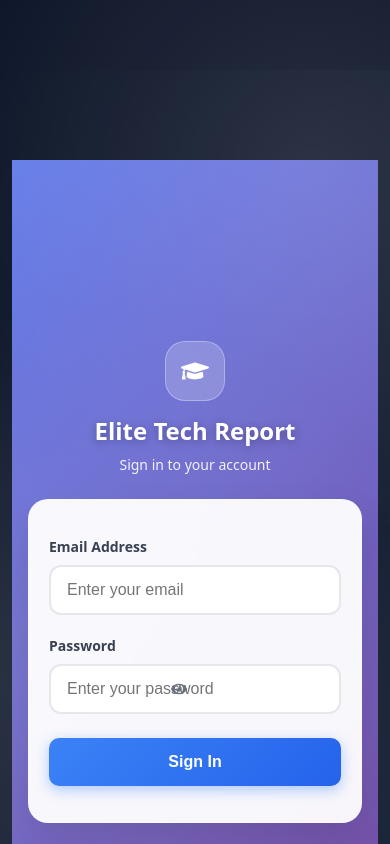
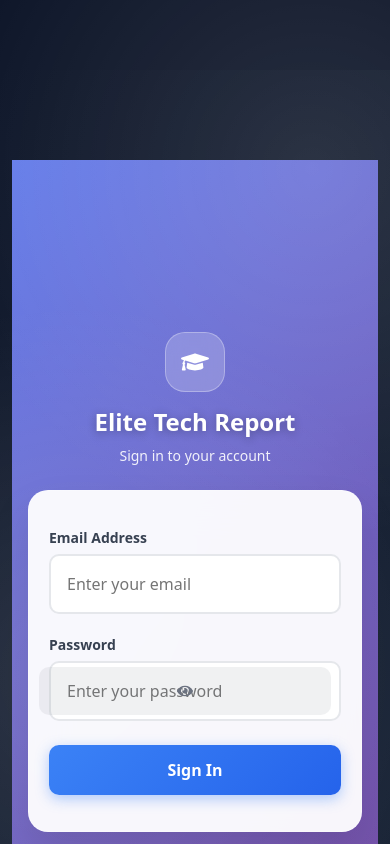
Before and after one commit to osei222/school-report-saas, a React (Vite) app in the folder frontend/: page /login in a window 390 px wide. Built offline with nearby package versions, Linux system fonts and the light colour scheme; no server answers.

Commit message:
Enhance mobile responsive design for login form fields

```diff
--- a/frontend/src/pages/Login.jsx
+++ b/frontend/src/pages/Login.jsx
@@ -118,7 +118,7 @@ export default function Login() {
           <div style={{ marginBottom: isSmallMobile ? '16px' : '20px' }}>
             <label style={{
               display: 'block',
-              marginBottom: '8px',
+              marginBottom: isSmallMobile ? '6px' : '8px',
               fontSize: isSmallMobile ? '13px' : isMobile ? '14px' : isTablet ? '14.5px' : '15px',
               fontWeight: '600',
               color: '#374151'
@@ -130,25 +130,42 @@ export default function Login() {
               required
               style={{
                 width: '100%',
-                padding: isSmallMobile ? '12px 14px' : isMobile ? '14px 16px' : isTablet ? '15px 17px' : '16px 18px',
+                padding: isSmallMobile
+                  ? '14px 14px'
+                  : isMobile
+                    ? '16px 16px'
+                    : isTablet
+                      ? '17px 17px'
+                      : '18px 18px',
                 fontSize: '16px', // Always 16px to prevent zoom on iOS
                 border: '2px solid #e5e7eb',
-                borderRadius: isSmallMobile ? '8px' : '12px',
+                borderRadius: isSmallMobile ? '8px' : isMobile ? '10px' : '12px',
                 outline: 'none',
                 transition: 'all 0.3s ease',
                 background: 'white',
+                color: '#1f2937',
+                fontFamily: 'inherit',
                 WebkitAppearance: 'none', // Remove iOS styling
-                MozAppearance: 'none'
+                MozAppearance: 'none',
+                boxSizing: 'border-box',
+                // Enhanced mobile styling
+                minHeight: isSmallMobile ? '48px' : isMobile ? '52px' : '56px',
+                lineHeight: '1.5'
               }}
               onFocus={(e) => {
                 e.target.style.borderColor = '#3b82f6'
-                e.target.style.boxShadow = '0 0 0 3px rgba(59,130,246,0.1)'
+                e.target.style.boxShadow = isMobile
+                  ? '0 0 0 3px rgba(59,130,246,0.15)'
+                  : '0 0 0 3px rgba(59,130,246,0.1)'
+                e.target.style.background = '#fefefe'
               }}
               onBlur={(e) => {
                 e.target.style.borderColor = '#e5e7eb'
                 e.target.style.boxShadow = 'none'
+                e.target.style.background = 'white'
               }}
               placeholder="Enter your email"
+              autoComplete="email"
             />
           </div>
 
@@ -156,12 +173,15 @@ export default function Login() {
           <div style={{ marginBottom: isSmallMobile ? '20px' : '24px' }}>
             <label style={{
               display: 'block',
-              marginBottom: '8px',
+              marginBottom: isSmallMobile ? '6px' : '8px',
               fontSize: isSmallMobile ? '13px' : isMobile ? '14px' : isTablet ? '14.5px' : '15px',
               fontWeight: '600',
               color: '#374151'
             }}>Password</label>
-            <div style={{ position: 'relative' }}>
+            <div style={{
+              position: 'relative',
+              width: '100%'
+            }}>
               <input
                 type={showPassword ? 'text' : 'password'}
                 value={password}
@@ -169,48 +189,91 @@ export default function Login() {
                 required
                 style={{
                   width: '100%',
-                  padding: isSmallMobile ? '12px 48px 12px 14px' : isMobile ? '14px 50px 14px 16px' : isTablet ? '15px 52px 15px 17px' : '16px 50px 16px 18px',
-                  fontSize: '16px',
+                  padding: isSmallMobile
+                    ? '14px 50px 14px 14px'
+                    : isMobile
+                      ? '16px 52px 16px 16px'
+                      : isTablet
+                        ? '17px 54px 17px 17px'
+                        : '18px 56px 18px 18px',
+                  fontSize: '16px', // Fixed at 16px to prevent zoom on iOS
                   border: '2px solid #e5e7eb',
-                  borderRadius: isSmallMobile ? '8px' : '12px',
+                  borderRadius: isSmallMobile ? '8px' : isMobile ? '10px' : '12px',
                   outline: 'none',
                   transition: 'all 0.3s ease',
                   background: 'white',
+                  color: '#1f2937',
+                  fontFamily: 'inherit',
                   WebkitAppearance: 'none',
-                  MozAppearance: 'none'
+                  MozAppearance: 'none',
+                  boxSizing: 'border-box',
+                  // Enhanced mobile styling
+                  minHeight: isSmallMobile ? '48px' : isMobile ? '52px' : '56px',
+                  lineHeight: '1.5'
                 }}
                 onFocus={(e) => {
                   e.target.style.borderColor = '#3b82f6'
-                  e.target.style.boxShadow = '0 0 0 3px rgba(59,130,246,0.1)'
+                  e.target.style.boxShadow = isMobile
+                    ? '0 0 0 3px rgba(59,130,246,0.15)'
+                    : '0 0 0 3px rgba(59,130,246,0.1)'
+                  e.target.style.background = '#fefefe'
                 }}
                 onBlur={(e) => {
                   e.target.style.borderColor = '#e5e7eb'
                   e.target.style.boxShadow = 'none'
+                  e.target.style.background = 'white'
                 }}
                 placeholder="Enter your password"
+                autoComplete="current-password"
               />
               <button
                 type="button"
                 onClick={() => setShowPassword(!showPassword)}
                 style={{
                   position: 'absolute',
-                  right: isSmallMobile ? '12px' : '16px',
+                  right: isSmallMobile ? '8px' : isMobile ? '10px' : '12px',
                   top: '50%',
                   transform: 'translateY(-50%)',
-                  background: 'none',
+                  background: 'rgba(107, 114, 128, 0.1)',
                   border: 'none',
                   color: '#6b7280',
                   cursor: 'pointer',
-                  padding: isSmallMobile ? '6px' : '4px',
+                  padding: isSmallMobile ? '8px' : isMobile ? '10px' : '12px',
                   display: 'flex',
                   alignItems: 'center',
                   justifyContent: 'center',
-                  minWidth: isSmallMobile ? '32px' : '40px',
-                  minHeight: isSmallMobile ? '32px' : '40px',
-                  borderRadius: '4px'
+                  minWidth: isSmallMobile ? '36px' : isMobile ? '40px' : '44px',
+                  minHeight: isSmallMobile ? '36px' : isMobile ? '40px' : '44px',
+                  borderRadius: isSmallMobile ? '6px' : '8px',
+                  transition: 'all 0.2s ease',
+                  // Enhanced touch target for mobile
+                  touchAction: 'manipulation'
+                }}
+                onMouseEnter={(e) => {
+                  if (!isMobile) {
+                    e.target.style.background = 'rgba(107, 114, 128, 0.2)'
+                    e.target.style.color = '#4b5563'
+                  }
+                }}
+                onMouseLeave={(e) => {
+                  if (!isMobile) {
+                    e.target.style.background = 'rgba(107, 114, 128, 0.1)'
+                    e.target.style.color = '#6b7280'
+                  }
+                }}
+                onTouchStart={(e) => {
+                  e.target.style.background = 'rgba(107, 114, 128, 0.25)'
+                  e.target.style.transform = 'translateY(-50%) scale(0.95)'
+                }}
+                onTouchEnd={(e) => {
+                  e.target.style.background = 'rgba(107, 114, 128, 0.1)'
+                  e.target.style.transform = 'translateY(-50%) scale(1)'
                 }}
               >
-                {showPassword ? <FaEyeSlash size={isSmallMobile ? 14 : 16} /> : <FaEye size={isSmallMobile ? 14 : 16} />}
+                {showPassword ?
+                  <FaEyeSlash size={isSmallMobile ? 14 : isMobile ? 16 : 18} /> :
+                  <FaEye size={isSmallMobile ? 14 : isMobile ? 16 : 18} />
+                }
               </button>
             </div>
           </div>
@@ -221,29 +284,45 @@ export default function Login() {
             disabled={loading}
             style={{
               width: '100%',
-              padding: isSmallMobile ? '14px' : isMobile ? '16px' : isTablet ? '17px' : '18px',
+              padding: isSmallMobile ? '16px' : isMobile ? '18px' : isTablet ? '19px' : '20px',
               fontSize: isSmallMobile ? '15px' : isMobile ? '16px' : isTablet ? '17px' : '18px',
               fontWeight: '600',
               color: 'white',
               background: loading ? '#9ca3af' : 'linear-gradient(135deg, #3b82f6, #2563eb)',
               border: 'none',
-              borderRadius: isSmallMobile ? '8px' : '12px',
+              borderRadius: isSmallMobile ? '8px' : isMobile ? '10px' : '12px',
               cursor: loading ? 'not-allowed' : 'pointer',
               transition: 'all 0.3s ease',
               boxShadow: loading ? 'none' : '0 4px 14px rgba(59,130,246,0.4)',
               transform: loading ? 'scale(1)' : 'scale(1)',
-              minHeight: isSmallMobile ? '48px' : '52px' // Ensure touch-friendly size
+              minHeight: isSmallMobile ? '52px' : isMobile ? '56px' : '60px', // Enhanced touch target
+              fontFamily: 'inherit',
+              touchAction: 'manipulation', // Improve touch response
+              position: 'relative',
+              overflow: 'hidden'
             }}
             onMouseEnter={(e) => {
-              if (!loading) {
+              if (!loading && !isMobile) {
                 e.target.style.transform = 'translateY(-1px)'
                 e.target.style.boxShadow = '0 6px 20px rgba(59,130,246,0.5)'
               }
             }}
             onMouseLeave={(e) => {
-              if (!loading) {
+              if (!loading && !isMobile) {
                 e.target.style.transform = 'translateY(0)'
                 e.target.style.boxShadow = '0 4px 14px rgba(59,130,246,0.4)'
+              }
+            }}
+            onTouchStart={(e) => {
+              if (!loading) {
+                e.target.style.transform = 'scale(0.98)'
+                e.target.style.background = 'linear-gradient(135deg, #2563eb, #1d4ed8)'
+              }
+            }}
+            onTouchEnd={(e) => {
+              if (!loading) {
+                e.target.style.transform = 'scale(1)'
+                e.target.style.background = 'linear-gradient(135deg, #3b82f6, #2563eb)'
               }
             }}
           >
@@ -300,7 +379,52 @@ export default function Login() {
           /* Enhanced touch targets for mobile */
           @media (max-width: 768px) {
             button {
-              min-height: 44px; /* Apple's recommended touch target */
+              min-height: 44px;
+              touch-action: manipulation;
+            }
+
+            input {
+              min-height: 48px;
+              touch-action: manipulation;
+            }
+
+            /* Improve form field focus on mobile */
+            input:focus {
+              outline: none !important;
+              box-shadow: 0 0 0 3px rgba(59,130,246,0.15) !important;
+            }
+
+            /* Better password field visibility toggle */
+            button[type="button"] {
+              -webkit-tap-highlight-color: rgba(0,0,0,0);
+              user-select: none;
+            }
+          }
+
+          /* Additional mobile-specific improvements */
+          @media (max-width: 480px) {
+            input {
+              font-size: 16px !important;
+            }
+
+            /* Better spacing for very small screens */
+            label {
+              font-size: 14px !important;
+              margin-bottom: 6px !important;
+            }
+
+            /* Enhanced button press feedback */
+            button:active {
+              transform: scale(0.98);
+            }
+          }
+
+          /* Landscape mobile optimization */
+          @media (max-height: 500px) and (orientation: landscape) {
+            .login-form {
+              max-height: 90vh;
+              overflow-y: auto;
+              -webkit-overflow-scrolling: touch;
             }
           }
         `}
```
